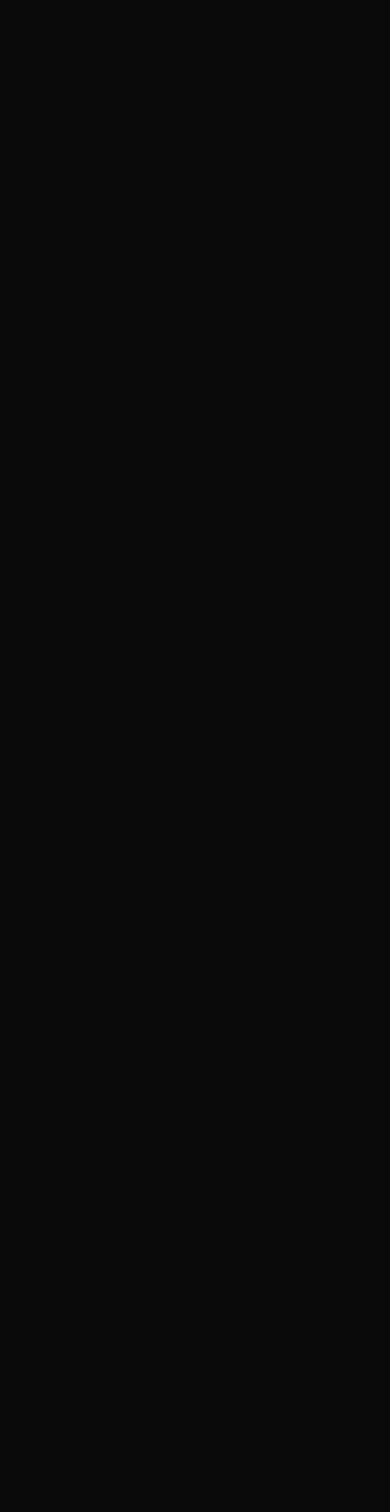
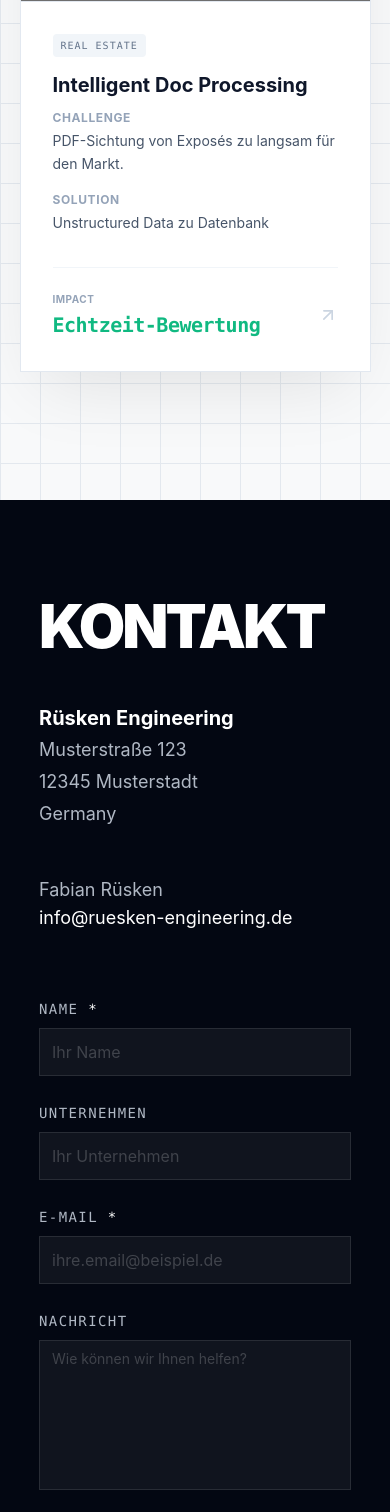
Before and after one commit to Neksur1/Ruesken_engineering_webseite, a React (Vite) app: page / in a window 390 px wide. Shown: the part 8454-9966 px from the top of the page. Before the commit the page ends 6716 px from the top, so only its background shows below. Built offline with nearby package versions, Linux system fonts and the light colour scheme; grey boxes are pictures that could not be loaded.

Commit message:
Neues UI fast fertig

```diff
--- /dev/null
+++ b/src/components/engineering/Contact.tsx
@@ -0,0 +1,105 @@
+import React from 'react';
+import { Button } from "@/components/ui/button";
+import { Input } from "@/components/ui/input";
+import { Textarea } from "@/components/ui/textarea";
+
+const Contact = () => {
+    return (
+        <section className="relative w-full bg-[#030712] py-24 md:py-32 px-[10%] z-50 overflow-hidden">
+            {/* Solid Background to hide global grid */}
+            <div className="absolute inset-0 bg-[#030712] z-0"></div>
+
+            <div className="relative z-10 max-w-[1400px] mx-auto grid grid-cols-1 lg:grid-cols-2 gap-16 lg:gap-24">
+
+                {/* LEFT COLUMN: Info */}
+                <div className="flex flex-col justify-between h-full">
+                    <div>
+                        <h2 className="text-6xl md:text-8xl font-black text-white tracking-tighter mb-12">
+                            KONTAKT
+                        </h2>
+
+                        <div className="space-y-8 text-[#B0B8C4]">
+                            <div className="space-y-1">
+                                <p className="text-xl font-bold text-white">Rüsken Engineering</p>
+                                <p className="text-lg">Musterstraße 123</p>
+                                <p className="text-lg">12345 Musterstadt</p>
+                                <p className="text-lg">Germany</p>
+                            </div>
+
+                            <div className="pt-4">
+                                <p className="text-lg">Fabian Rüsken</p>
+                                <a href="mailto:info@ruesken-engineering.de" className="text-lg text-white hover:text-[#10B981] transition-colors">
+                                    info@ruesken-engineering.de
+                                </a>
+                            </div>
+                        </div>
+                    </div>
+
+
+                </div>
+
+                {/* RIGHT COLUMN: Form */}
+                <div className="w-full">
+                    <form className="space-y-6">
+                        <div className="space-y-2">
+                            <label htmlFor="name" className="text-sm font-mono uppercase tracking-widest text-[#B0B8C4]">
+                                Name <span className="text-white">*</span>
+                            </label>
+                            <Input
+                                id="name"
+                                placeholder="Ihr Name"
+                                className="bg-white/5 border-white/10 text-white placeholder:text-white/20 focus:border-white h-12 rounded-none"
+                                required
+                            />
+                        </div>
+
+                        <div className="space-y-2">
+                            <label htmlFor="company" className="text-sm font-mono uppercase tracking-widest text-[#B0B8C4]">
+                                Unternehmen
+                            </label>
+                            <Input
+                                id="company"
+                                placeholder="Ihr Unternehmen"
+                                className="bg-white/5 border-white/10 text-white placeholder:text-white/20 focus:border-white h-12 rounded-none"
+                            />
+                        </div>
+
+                        <div className="space-y-2">
+                            <label htmlFor="email" className="text-sm font-mono uppercase tracking-widest text-[#B0B8C4]">
+                                E-Mail <span className="text-white">*</span>
+                            </label>
+                            <Input
+                                id="email"
+                                type="email"
+                                placeholder="ihre.email@beispiel.de"
+                                className="bg-white/5 border-white/10 text-white placeholder:text-white/20 focus:border-white h-12 rounded-none"
+                                required
+                            />
+                        </div>
+
+                        <div className="space-y-2">
+                            <label htmlFor="message" className="text-sm font-mono uppercase tracking-widest text-[#B0B8C4]">
+                                Nachricht
+                            </label>
+                            <Textarea
+                                id="message"
+                                placeholder="Wie können wir Ihnen helfen?"
+                                className="bg-white/5 border-white/10 text-white placeholder:text-white/20 focus:border-white min-h-[150px] rounded-none resize-none"
+                            />
+                        </div>
+
+                        <Button
+                            type="submit"
+                            className="w-full h-14 bg-white text-[#030712] hover:bg-[#10B981] hover:text-white font-bold uppercase tracking-widest text-sm rounded-none transition-all duration-300 mt-4"
+                        >
+                            Nachricht senden
+                        </Button>
+                    </form>
+                </div>
+
+            </div>
+        </section>
+    );
+};
+
+export default Contact;
--- a/src/components/engineering/Engineering.tsx
+++ b/src/components/engineering/Engineering.tsx
@@ -5,6 +5,9 @@ import { translations } from "../../i18n/translations";
 import EngineeringNavigation from './EngineeringNavigation';
 import ValueProposition from './ValueProposition';
 import Solutions from './Solutions';
+import Projects from './Projects';
+import Contact from './Contact';
+import Footer from './Footer';
 
 const Engineering = () => {
     const canvasRef = useRef<HTMLCanvasElement>(null);
@@ -207,6 +210,9 @@ const Engineering = () => {
                 </main>
                 <ValueProposition />
                 <Solutions />
+                <Projects />
+                <Contact />
+                <Footer />
             </div>
 
             <style>{`
--- /dev/null
+++ b/src/components/engineering/Footer.tsx
@@ -0,0 +1,33 @@
+import React from 'react';
+
+const Footer = () => {
+    return (
+        <footer className="relative w-full bg-[#030712] py-12 px-[10%] z-50 border-t border-white/5">
+            {/* Solid Background to hide global grid */}
+            <div className="absolute inset-0 bg-[#030712] z-0"></div>
+
+            <div className="relative z-10 w-full max-w-[1400px] mx-auto flex flex-col md:flex-row justify-between items-center gap-6">
+
+                {/* Copyright */}
+                <div className="text-[#B0B8C4] text-sm text-center md:text-left">
+                    &copy; 2026 Rüsken Engineering. All rights reserved.
+                </div>
+
+                {/* Legal Links */}
+                <div className="flex gap-8 text-[#B0B8C4] text-sm font-medium">
+                    <a href="/impressum" className="hover:text-white transition-colors">
+                        Impressum
+                    </a>
+                    <a href="/datenschutz" className="hover:text-white transition-colors">
+                        Datenschutz
+                    </a>
+                    <a href="/agb" className="hover:text-white transition-colors">
+                        AGB
+                    </a>
+                </div>
+            </div>
+        </footer>
+    );
+};
+
+export default Footer;
--- a/src/components/engineering/Projects.tsx
+++ b/src/components/engineering/Projects.tsx
@@ -1,164 +1,135 @@
-import React, { useRef, useEffect } from 'react';
+import React, { useState } from 'react';
 import { useLanguage } from "../../context/LanguageContext";
 import { translations } from "../../i18n/translations";
-import { ArrowUpRight, Cpu, Layers, FileText } from 'lucide-react';
+import { ArrowUpRight, ChevronLeft, ChevronRight } from "lucide-react";
 
 const Projects = () => {
     const { language } = useLanguage();
     const t = translations[language].engineering.projects;
-    const canvasRef = useRef<HTMLCanvasElement>(null);
+    const [currentIndex, setCurrentIndex] = useState(0);
 
-    // Subtle background mesh animation
-    useEffect(() => {
-        const canvas = canvasRef.current;
-        if (!canvas) return;
-        const ctx = canvas.getContext('2d');
-        if (!ctx) return;
+    // Image mappings for the projects
+    // Usings high-quality Unsplash source images that fit the "German Engineering" client profiles
+    const projectImages = [
+        "https://images.unsplash.com/photo-1436491865332-7a61a109cc05?q=80&w=2074&auto=format&fit=crop", // Tourism (Plane/Global)
+        "https://images.unsplash.com/photo-1556761175-5973dc0f32e7?q=80&w=2070&auto=format&fit=crop", // Sales/Meeting (Business)
+        "https://images.unsplash.com/photo-1486406146926-c627a92ad1ab?q=80&w=2070&auto=format&fit=crop", // Real Estate (Architecture)
+        "https://images.unsplash.com/photo-1586528116311-ad8dd3c8310d?q=80&w=2070&auto=format&fit=crop", // Logistics (Warehouse)
+        "https://images.unsplash.com/photo-1581091226825-a6a2a5aee158?q=80&w=2070&auto=format&fit=crop", // Manufacturing (Industry 4.0)
+    ];
 
-        let width = canvas.width;
-        let height = canvas.height;
-        let animationId: number;
+    const nextSlide = () => {
+        setCurrentIndex(prev => (prev + 1) % t.items.length);
+    };
 
-        const points: { x: number; y: number; vx: number; vy: number }[] = [];
-        const numPoints = 20;
+    const prevSlide = () => {
+        setCurrentIndex(prev => (prev === 0 ? t.items.length - 1 : prev - 1));
+    };
 
-        const init = () => {
-            if (canvas.parentElement) {
-                canvas.width = canvas.parentElement.offsetWidth;
-                canvas.height = canvas.parentElement.offsetHeight;
-            }
-            width = canvas.width;
-            height = canvas.height;
-            points.length = 0;
-            for (let i = 0; i < numPoints; i++) {
-                points.push({
-                    x: Math.random() * width,
-                    y: Math.random() * height,
-                    vx: (Math.random() - 0.5) * 0.5,
-                    vy: (Math.random() - 0.5) * 0.5
+    const getVisibleItems = () => {
+        const items = [];
+        for (let i = 0; i < 3; i++) {
+            const index = (currentIndex + i) % t.items.length;
+            items.push({
+                ...t.items[index],
+                image: projectImages[index],
+                originalIndex: index
             });
         }
+        return items;
     };
 
-        const animate = () => {
-            if (!ctx) return;
-            ctx.clearRect(0, 0, width, height);
-
-            // Update points
-            points.forEach(p => {
-                p.x += p.vx;
-                p.y += p.vy;
-                if (p.x < 0 || p.x > width) p.vx *= -1;
-                if (p.y < 0 || p.y > height) p.vy *= -1;
-            });
-
-            // Draw connections
-            ctx.strokeStyle = 'rgba(255, 255, 255, 0.05)';
-            ctx.lineWidth = 1;
-            ctx.beginPath();
-            for (let i = 0; i < points.length; i++) {
-                for (let j = i + 1; j < points.length; j++) {
-                    const dx = points[i].x - points[j].x;
-                    const dy = points[i].y - points[j].y;
-                    const dist = Math.sqrt(dx * dx + dy * dy);
-                    if (dist < 200) {
-                        ctx.moveTo(points[i].x, points[i].y);
-                        ctx.lineTo(points[j].x, points[j].y);
-                    }
-                }
-            }
-            ctx.stroke();
-            animationId = requestAnimationFrame(animate);
-        };
-
-        init();
-        animate();
-
-        const handleResize = () => init();
-        window.addEventListener('resize', handleResize);
-        return () => {
-            window.removeEventListener('resize', handleResize);
-            cancelAnimationFrame(animationId);
-        };
-    }, []);
-
-    const getIcon = (slug: string) => {
-        switch (slug) {
-            case 'content-automation': return Layers;
-            case 'sales-agents': return Cpu;
-            case 'doc-processing': return FileText;
-            default: return Cpu;
-        }
-    };
+    const visibleItems = getVisibleItems();
 
     return (
-        <section id="projects" className="relative w-full py-32 bg-[#020617] text-luxury-text font-sans overflow-hidden">
-            {/* Background Mesh */}
-            <canvas ref={canvasRef} className="absolute inset-0 z-[0] pointer-events-none" />
+        <section className="relative w-full py-32 bg-[#F8F9FA] text-[#0F172A] border-t border-[#E2E8F0]">
+            {/* Background Pattern */}
+            <div className="absolute inset-0 pointer-events-none opacity-40 mix-blend-multiply z-0"
+                style={{ backgroundImage: 'linear-gradient(#CBD5E1 1px, transparent 1px), linear-gradient(90deg, #CBD5E1 1px, transparent 1px)', backgroundSize: '40px 40px' }}
+            />
 
-            {/* Gradient Glow */}
-            <div className="absolute top-1/2 left-1/2 -translate-x-1/2 -translate-y-1/2 w-[800px] h-[800px] bg-emerald-900/10 rounded-full blur-[120px] pointer-events-none z-0" />
-
-            <div className="relative z-10 max-w-7xl mx-auto px-[5%] md:px-[10%]">
+            <div className="relative z-10 w-full px-[5%] md:px-[10%]">
                 {/* Header */}
-                <div className="mb-24 flex flex-col items-center text-center">
-                    <span className="text-emerald-500 font-mono text-xs tracking-[0.3em] uppercase mb-4">Case Studies</span>
-                    <h2 className="text-4xl md:text-5xl font-bold text-white tracking-tight mb-6">
+                <div className="flex flex-col md:flex-row md:items-end justify-between mb-16 gap-8">
+                    <div className="max-w-3xl">
+                        <span className="block text-xs font-mono uppercase tracking-widest text-[#64748B] mb-4">
+                            Success Stories
+                        </span>
+                        <h2 className="text-4xl md:text-6xl font-bold text-[#0F172A] tracking-tight leading-[1.1] mb-4">
                             {t.header.title}
                         </h2>
-                    <div className="w-16 h-1 bg-gradient-to-r from-emerald-500 to-transparent mb-8" />
-                    <p className="text-[#94A3B8] text-lg md:text-xl leading-relaxed max-w-2xl">
+                        <p className="text-lg text-[#334155] leading-relaxed max-w-xl">
                             {t.header.subtitle}
                         </p>
                     </div>
+                </div>
 
-                {/* Grid */}
-                <div className="grid grid-cols-1 md:grid-cols-2 lg:grid-cols-3 gap-8">
-                    {t.items.map((project, index) => {
-                        const Icon = getIcon(project.slug);
-                        return (
+                {/* Carousel */}
+                <div className="relative group/carousel">
+
+                    {/* Navigation Buttons */}
+                    <button
+                        onClick={prevSlide}
+                        className="absolute -left-4 md:-left-16 top-1/2 -translate-y-1/2 z-20 w-12 h-12 flex items-center justify-center border border-[#E2E8F0] bg-white/80 backdrop-blur text-[#0F172A] shadow-sm hover:bg-[#0F172A] hover:text-white transition-all duration-300 rounded-full md:rounded-none"
+                    >
+                        <ChevronLeft className="w-6 h-6" />
+                    </button>
+
+                    <div className="grid grid-cols-1 md:grid-cols-3 gap-6">
+                        {visibleItems.map((project, i) => (
                             <div
-                                key={index}
-                                className="group relative bg-[#0f172a]/50 backdrop-blur-sm border border-white/5 hover:border-emerald-500/30 rounded-2xl p-8 transition-all duration-300 hover:-translate-y-2 hover:shadow-[0_20px_40px_-15px_rgba(16,185,129,0.1)] cursor-pointer overflow-hidden flex flex-col"
+                                key={`${project.slug}-${i}`}
+                                className="group flex flex-col bg-white border border-[#E2E8F0] shadow-[0_30px_70px_-20px_rgba(0,0,0,0.1)] overflow-hidden hover:shadow-[0_40px_80px_-20px_rgba(0,0,0,0.15)] transition-all duration-500 animate-in fade-in slide-in-from-right-4"
+                                style={{ animationDelay: `${i * 100}ms` }}
                             >
-                                {/* Hover Gradient */}
-                                <div className="absolute inset-0 bg-gradient-to-br from-emerald-500/0 via-emerald-500/0 to-emerald-500/5 opacity-0 group-hover:opacity-100 transition-opacity duration-500" />
+                                {/* IMAGE AREA with B&W -> Color Effect */}
+                                <div className="h-48 border-b border-[#E2E8F0] relative overflow-hidden bg-slate-100">
+                                    <img
+                                        src={project.image}
+                                        alt={project.title}
+                                        className="w-full h-full object-cover transition-all duration-700 filter grayscale contrast-[1.1] brightness-[0.9] group-hover:grayscale-0 group-hover:contrast-100 group-hover:brightness-100 group-hover:scale-105"
+                                    />
+                                    {/* Overlay Gradient for text readability/mood */}
+                                    <div className="absolute inset-0 bg-gradient-to-t from-black/40 to-transparent opacity-60 group-hover:opacity-20 transition-opacity duration-500" />
+                                </div>
 
-                                {/* Header: Category & Icon */}
-                                <div className="flex justify-between items-start mb-6">
-                                    <div className="px-3 py-1 rounded-full bg-white/5 border border-white/10 text-[10px] uppercase tracking-wider text-slate-400 group-hover:text-white transition-colors">
+                                <div className="p-8 flex flex-col flex-1">
+                                    <div className="mb-4 flex items-center justify-between">
+                                        <span className="text-[10px] font-mono uppercase tracking-widest text-[#64748B] bg-slate-100 px-2 py-1 rounded-sm">
                                             {project.category}
+                                        </span>
                                     </div>
-                                    <div className="p-2 rounded-lg bg-emerald-500/10 text-emerald-500 group-hover:scale-110 transition-transform duration-300">
-                                        <Icon size={20} />
+                                    <h3 className="text-xl font-bold text-[#0F172A] mb-3 leading-tight group-hover:text-blue-900 transition-colors">
+                                        {project.title}
+                                    </h3>
+                                    <div className="space-y-4 mb-8">
+                                        <div>
+                                            <p className="text-xs uppercase tracking-wider text-[#94A3B8] font-bold mb-1">Challenge</p>
+                                            <p className="text-sm text-[#475569] leading-relaxed">{project.challenge}</p>
+                                        </div>
+                                        <div>
+                                            <p className="text-xs uppercase tracking-wider text-[#94A3B8] font-bold mb-1">Solution</p>
+                                            <p className="text-sm text-[#475569] leading-relaxed">{project.details}</p>
                                         </div>
                                     </div>
-
-                                {/* Content */}
-                                <h3 className="text-xl font-bold text-white mb-3 group-hover:text-emerald-400 transition-colors">
-                                    {project.title}
-                                </h3>
-
-                                <p className="text-slate-400 text-sm leading-relaxed mb-8 flex-grow">
-                                    {project.challenge}
-                                </p>
-
-                                {/* Footer: Result & Link */}
-                                <div className="mt-auto pt-6 border-t border-white/5 flex items-end justify-between">
-                                    <div>
-                                        <div className="text-[10px] uppercase tracking-widest text-slate-500 mb-1">Impact</div>
-                                        <div className="text-lg font-bold text-white group-hover:text-emerald-400 transition-colors">
-                                            {project.result}
+                                    <div className="mt-auto pt-6 border-t border-[#F1F5F9] flex items-center justify-between">
+                                        <div className="flex flex-col">
+                                            <span className="text-[10px] uppercase tracking-wider text-[#94A3B8] font-bold mb-1">Impact</span>
+                                            <span className="text-xl font-mono font-bold text-[#10B981] tracking-tight">{project.result}</span>
                                         </div>
-                                    </div>
-
-                                    <div className="w-8 h-8 rounded-full border border-white/10 flex items-center justify-center text-white/50 group-hover:bg-emerald-500 group-hover:border-emerald-500 group-hover:text-black transition-all duration-300">
-                                        <ArrowUpRight size={16} />
+                                        <ArrowUpRight className="w-5 h-5 text-[#CBD5E1] group-hover:text-[#10B981] transition-colors duration-300" />
                                     </div>
                                 </div>
                             </div>
-                        );
-                    })}
+                        ))}
+                    </div>
+
+                    <button
+                        onClick={nextSlide}
+                        className="absolute -right-4 md:-right-16 top-1/2 -translate-y-1/2 z-20 w-12 h-12 flex items-center justify-center border border-[#E2E8F0] bg-white/80 backdrop-blur text-[#0F172A] shadow-sm hover:bg-[#0F172A] hover:text-white transition-all duration-300 rounded-full md:rounded-none"
+                    >
+                        <ChevronRight className="w-6 h-6" />
+                    </button>
                 </div>
             </div>
         </section>
--- a/src/i18n/translations.ts
+++ b/src/i18n/translations.ts
@@ -127,6 +127,22 @@ export const translations = {
                         result: "Echtzeit-Bewertung",
                         details: "Unstructured Data zu Datenbank",
                         slug: "doc-processing"
+                    },
+                    {
+                        category: "Logistik",
+                        title: "Supply Chain Optimization",
+                        challenge: "Prognosegenauigkeit < 60% führt zu Überbeständen.",
+                        result: "-15% Lagerkosten",
+                        details: "Predictive Analytics auf ERP-Daten",
+                        slug: "supply-chain"
+                    },
+                    {
+                        category: "Fertigung",
+                        title: "Q-Control Automation",
+                        challenge: "Visuelle Prüfung ist Flaschenhals in Produktion.",
+                        result: "Durchsatz +40%",
+                        details: "Computer Vision & Edge AI",
+                        slug: "q-control"
                     }
                 ]
             }
@@ -260,6 +276,22 @@ export const translations = {
                         result: "Real-time Evaluation",
                         details: "Unstructured Data to Database",
                         slug: "doc-processing"
+                    },
+                    {
+                        category: "Logistics",
+                        title: "Supply Chain Optimization",
+                        challenge: "Forecast accuracy < 60% creating massive overstock.",
+                        result: "-15% Storage Costs",
+                        details: "Predictive Analytics on ERP Data",
+                        slug: "supply-chain"
+                    },
+                    {
+                        category: "Manufacturing",
+                        title: "Q-Control Automation",
+                        challenge: "Visual inspection bottleneck slowing down produc.",
+                        result: "Throughput +40%",
+                        details: "Computer Vision & Edge AI",
+                        slug: "q-control"
                     }
                 ]
             }
```
Lines whose indentation alone changed are shown as unchanged.
